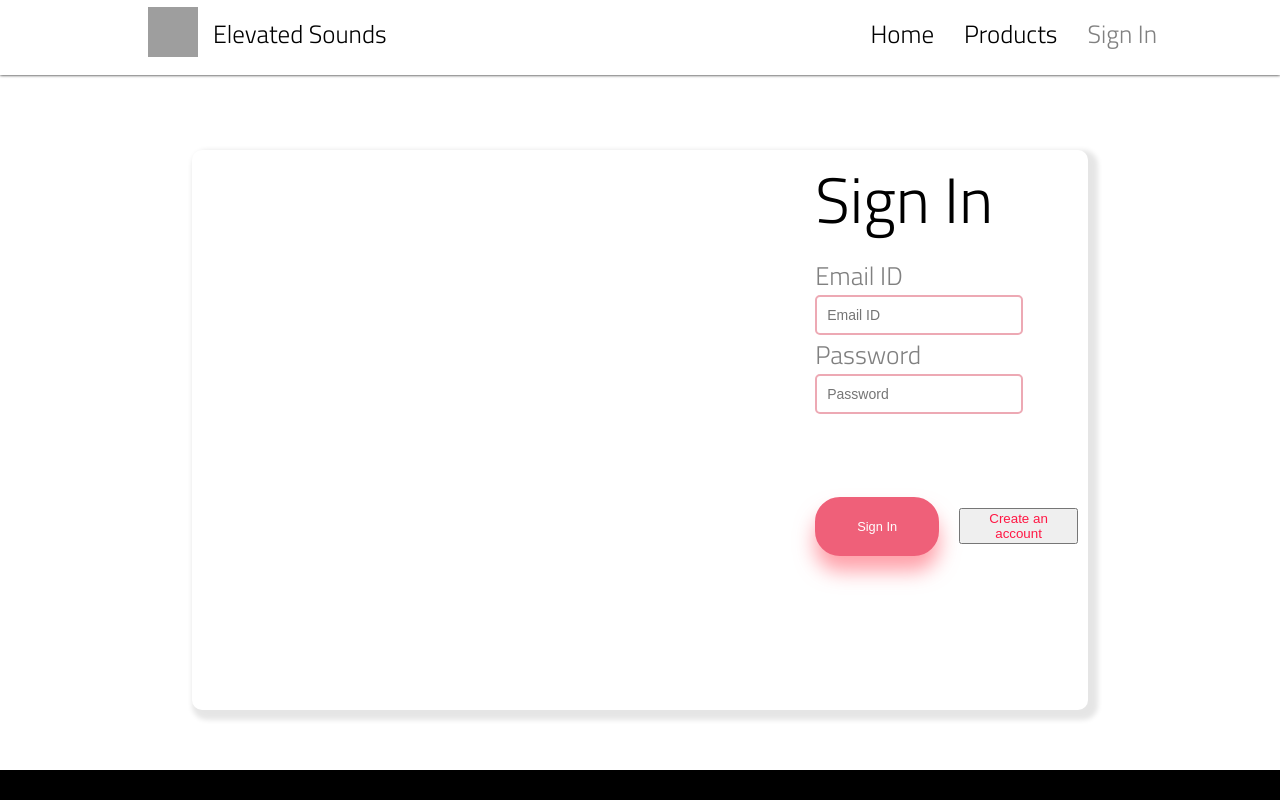
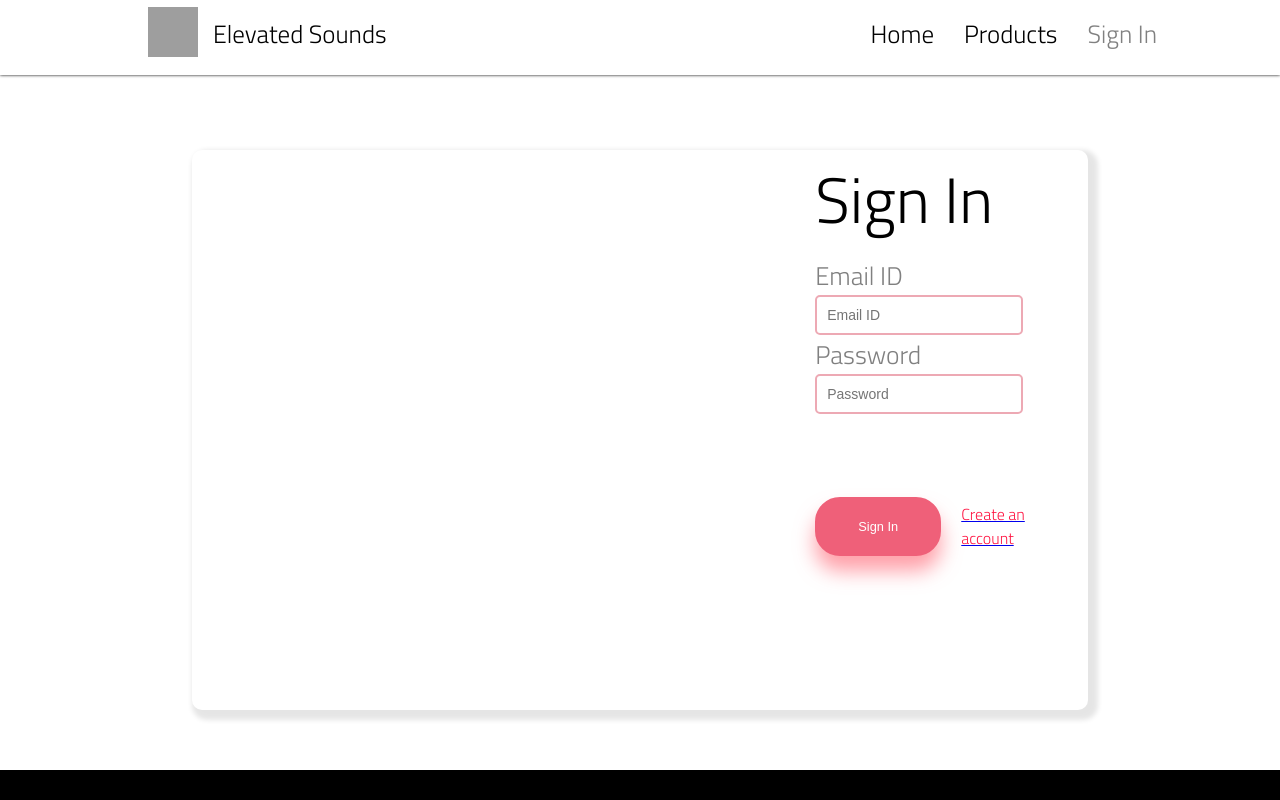
Before and after one commit to aarav710/elevated-sounds-frontend, a React (Create React App) app: page /signin in a window 1280 px wide. Shown: the top 800 px of the page. Built offline with nearby package versions, Linux system fonts and the light colour scheme; no server answers; grey boxes are pictures that could not be loaded.

Commit message:
button to a styling

```diff
--- a/src/FormRegSign.js
+++ b/src/FormRegSign.js
@@ -9,7 +9,7 @@ const FormRegSign = ({ updateUser, method }) => {
     const { register, handleSubmit, errors, reset } = useForm();
     const history = useHistory();
     const onSubmit = data => {
-        fetch('https://vigorous-spence-6bc528.netlify.app/api/${method}', {
+        fetch(`https://vigorous-spence-6bc528.netlify.app/api/${method}`, {
             method: 'POST',
             credentials: 'include',
             headers: {
@@ -44,11 +44,11 @@ const FormRegSign = ({ updateUser, method }) => {
                         <input type='submit' value={method === 'register' ? 'Register' : 'Sign In'} className='buttonstyling' />
                         {method === 'register' ?
                             <Link to='/signin'>
-                                <button className='alternative-option' href='#'>Sign In</button>
+                                <a className='alternative-option' href='#'>Sign In</a>
                             </Link>
                             :
                             <Link to='/register'>
-                                <button className='alternative-option'>Create an account</button>
+                                <a className='alternative-option'>Create an account</a>
                             </Link>
                         }
                     </div>
```
